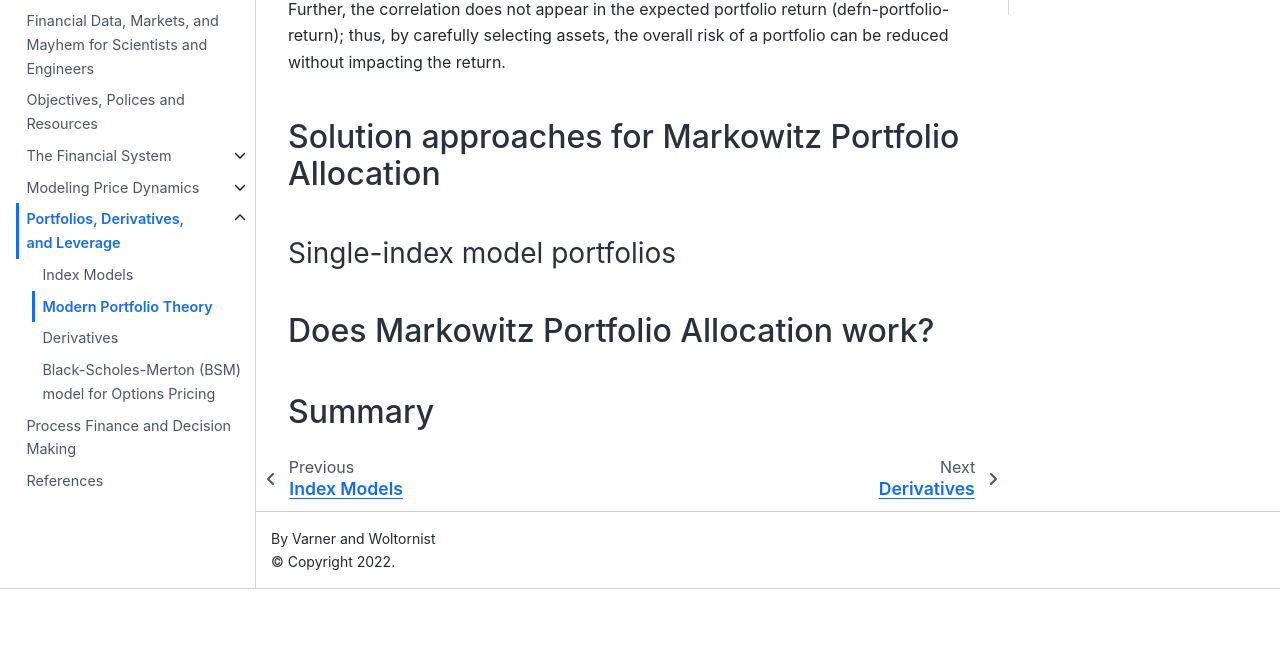
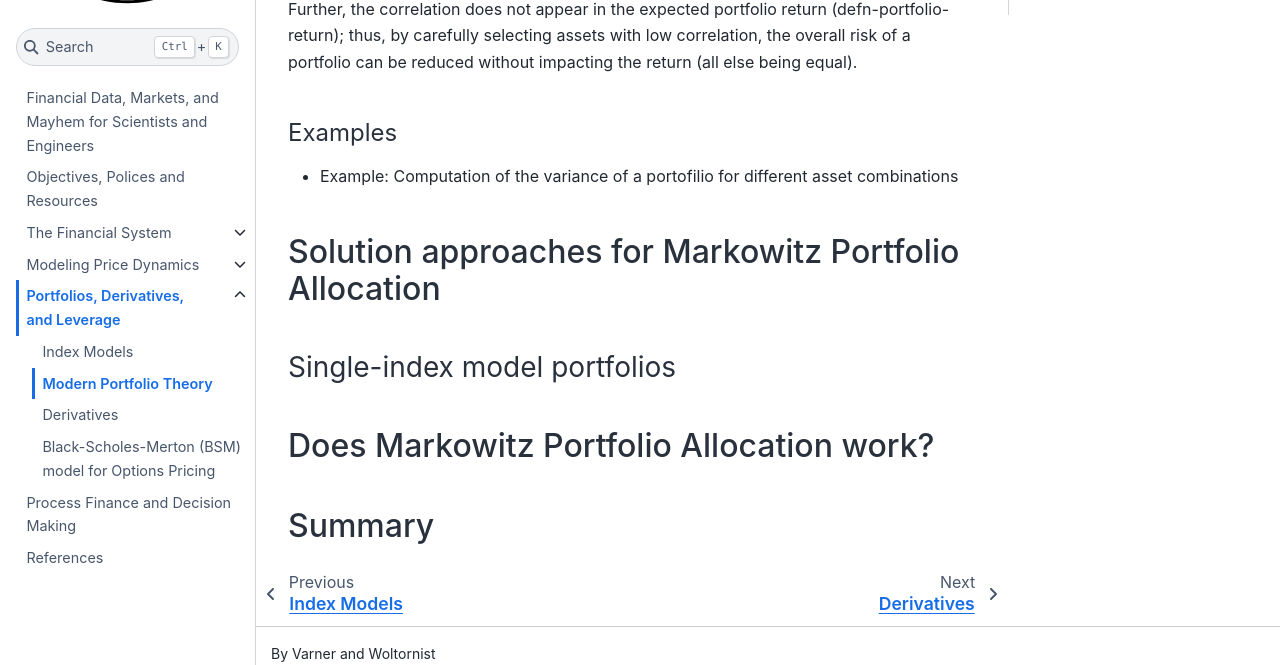
Before and after one commit to varnerlab/CHEME-5660-Markets-Mayhem-Book, a Jupyter Book: the page built from chapter-3-dir/markowitz.md, in a window 1280 px wide and 900 px high, scrolled down 1892 px, cut to the strip 235-900 px from the top of the window. Built offline with Jupyter Book 1.0.4 settings and Sphinx 7.4.7 and the Sphinx Book theme 1.1.4, drawn with Linux system fonts in a browser that asks for light colours; pages that are not in the unit, such as notebooks, are missing from menus; cross-references to code outside the pages are shown as plain code; before the commit the page ends 2716 px from its top, so only the background shows below that.

Commit message:
Update markowitz.md
added placeholder link to example

`````diff
--- a/chapter-3-dir/markowitz.md
+++ b/chapter-3-dir/markowitz.md
@@ -87,7 +87,10 @@ the variance of the return of the portfolio $\sigma_{\mathcal{P}}^{2}$ is _simil
 * __Negative correlation__: For two assets that are negatively correlated $p_{12}<0$, the variance of the return of the portfolio $\sigma_{\mathcal{P}}^{2}$ is _less_ than to the variance of the assets alone (assuming $w_{\star}\geq{0}$).
 ````
 
-Further, the correlation does not appear in the expected portfolio return ({prf:ref}`defn-portfolio-return`); thus, by carefully selecting assets, the overall risk of a portfolio can be reduced without impacting the return.
+Further, the correlation does not appear in the expected portfolio return ({prf:ref}`defn-portfolio-return`); thus, by carefully selecting assets with low correlation, the overall risk of a portfolio can be reduced without impacting the return (all else being equal).
+
+#### Examples
+* Example: Computation of the variance of a portofilio for different asset combinations
 
 (content:references:markowitz-solution)=
 ## Solution approaches for Markowitz Portfolio Allocation
`````
